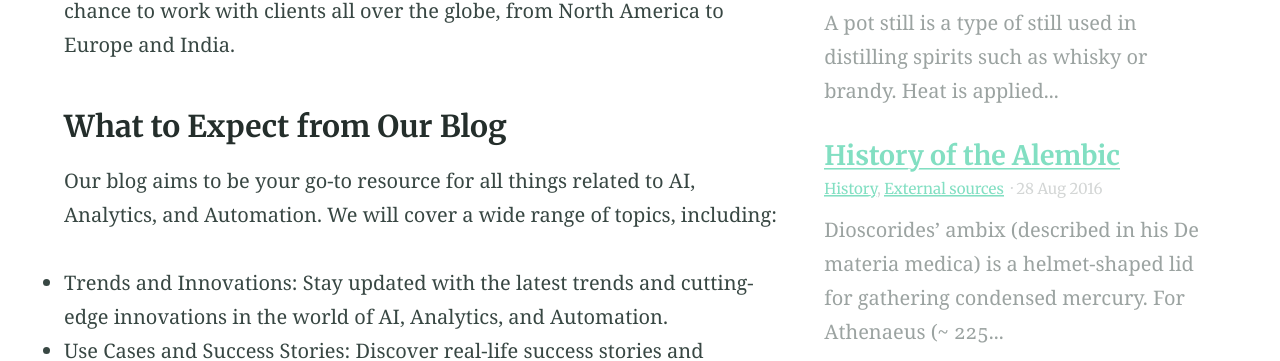
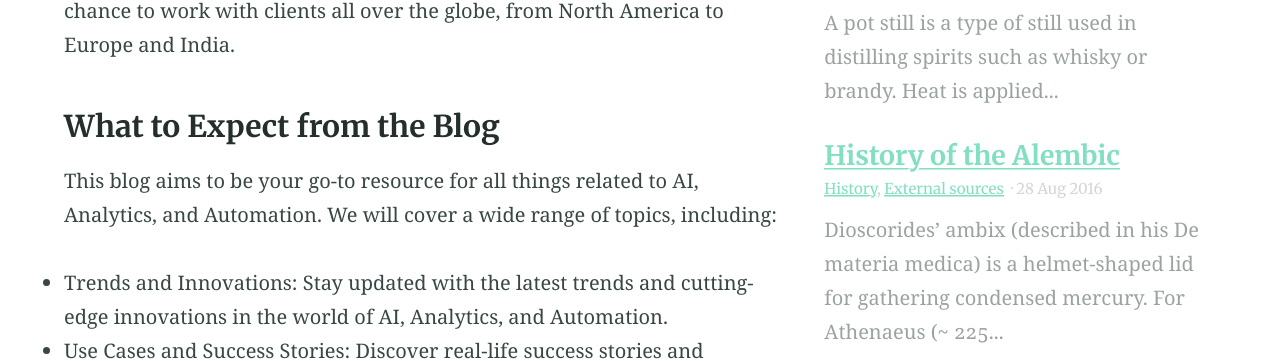
Before and after one commit to aaa-blog/aaa-blog.github.io, a Jekyll site: the page built from _posts/2023-07-25-intro-content.md, in a window 1280 px wide and 900 px high, scrolled down 879 px. Shown: the part 153-514 px from the top of the window. Built offline with Jekyll 4.4.1, drawn with Linux system fonts in a browser that asks for light colours.

Commit message:
post updates

```diff
--- a/_posts/2023-07-25-intro-content.md
+++ b/_posts/2023-07-25-intro-content.md
@@ -15,9 +15,9 @@ Oh, and did I mention my love for customer interactions? I've had the chance to
 
 <!-- more -->
 
-### What to Expect from Our Blog
+### What to Expect from the Blog
 
-Our blog aims to be your go-to resource for all things related to AI, Analytics, and Automation. We will cover a wide range of topics, including:
+This blog aims to be your go-to resource for all things related to AI, Analytics, and Automation. We will cover a wide range of topics, including:
 
 * Trends and Innovations: Stay updated with the latest trends and cutting-edge innovations in the world of AI, Analytics, and Automation.
 
```
